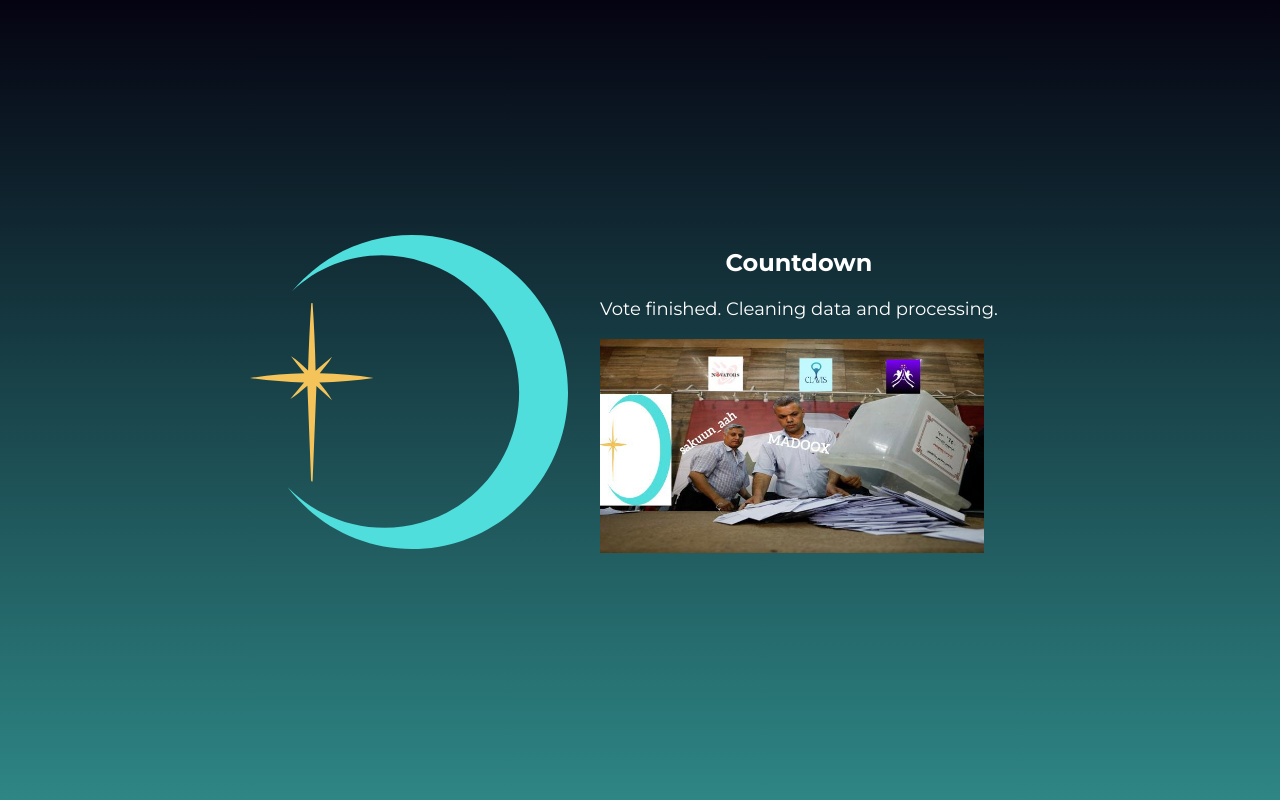
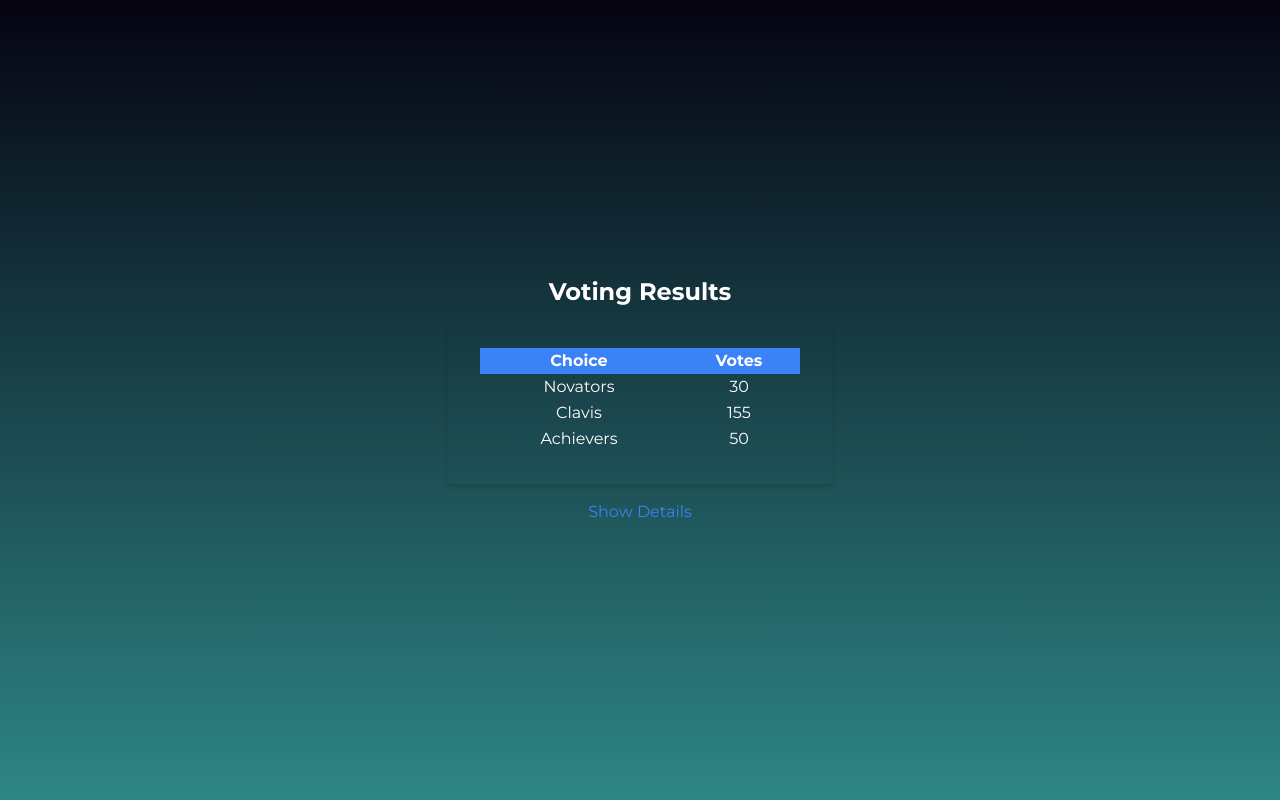
Before and after one commit to amineaith3/votingPlatformV2, a Flask app: page /login in a window 1280 px wide. Run offline with Flask 3, Linux system fonts and the light colour scheme; parts of the project's set-up code (start-up, migrations or seed data) failed here and were passed over.

Commit message:
bdlna bzf tani, yarbi mayti7sh site, maintenance f shi chkel, poke:madoox

```diff
--- a/app.py
+++ b/app.py
@@ -145,7 +145,7 @@ def index():
     if checktime():
         return redirect(url_for('register'))
     else:
-        return render_template('countdown.html')
+        return redirect(url_for('login'))
 
 def load_students_data():
     students_data = []
@@ -245,7 +245,7 @@ def login():
 
         return render_template('login.html')
     else:
-        return render_template('countdown.html')
+        return render_template('results.html')
 
 @app.route('/vote/<email>', methods=['GET', 'POST'])
 @login_required
@@ -291,6 +291,10 @@ def logout():
     flash('You have been logged out.', 'success')
     return redirect(url_for('login'))
 
+@app.route('/results', methods=['GET'])
+def results():
+    return render_template('results.html')
+
 @app.route('/contact', methods=['GET', 'POST'])
 def contact():
     if checktime():
--- a/static/dist/css/output.css
+++ b/static/dist/css/output.css
@@ -446,7 +446,7 @@ video {
 
 /* Make elements with the HTML hidden attribute stay hidden by default */
 
-[hidden] {
+.hidden {
   display: none;
 }
 
--- a/templates/countdown.html
+++ b/templates/countdown.html
@@ -1,20 +1,13 @@
 <!DOCTYPE html>
 <html lang="en">
 <head>
-    <meta charset="UTF-8" />
-    <meta name="viewport" content="width=device-width, initial-scale=1.0" />
-    <link
-      rel="stylesheet"
-      href="{{ url_for('static', filename='dist/css/output.css') }}"
-    />
-    <link
-      rel="icon"
-      type="image/x-icon"
-      href="{{ url_for('static', filename='images/logo.ico') }}"
-    />
+    <meta charset="UTF-8">
+    <meta name="viewport" content="width=device-width, initial-scale=1.0">
+    <link rel="stylesheet" href="{{ url_for('static', filename='dist/css/output.css') }}">
+    <link rel="icon" type="image/x-icon" href="{{ url_for('static', filename='images/logo.ico') }}">
     <title>Countdown</title>
 </head>
-  <body class="cdcont center">
+<body class="cdcont bg-gray-100 flex flex-col reg items-center justify-center min-h-screen p-5">
     <div class="count">
       <svg
       width="318"
@@ -34,73 +27,17 @@
       />
     </svg>
     <div class="cdtxt justify-center items-center center text-center">
-        <h1 class="text-2xl font-bold mb-4">Countdown</h1>
-        <p class="text-lg mb-4" id="message">
-          <!-- Message will be displayed here -->
-        </p>
-        <div id="countdown" class="text-4xl font-bold hidden">
-          <!-- Countdown timer will be displayed here -->
-        </div>
         <img
             id="endImage"
             src="{{ url_for('static', filename='images/endVote.jpg') }}"
             alt="Vote Ended"
-          class="hidden mx-auto my-4 w-full max-w-sm"
+            class="hidden mx-auto my-2 w-full max-w-sm"
         />
     </div>
-
-
-    <script>
-      // Set the important dates and times
-      const voteStartDate = new Date("August 10, 2024 21:00:00 GMT+0100").getTime();
-      const voteEndDate = new Date("August 12, 2024 09:00:00 GMT+0100").getTime();
-      const now = new Date().getTime();
-
-      // Get the message element and countdown element
-      const messageElement = document.getElementById("message");
-      const countdownElement = document.getElementById("countdown");
-      const endImage = document.getElementById("endImage");
-
-      // Function to update the countdown
-      const updateCountdown = (endDate, redirectUrl) => {
-        const x = setInterval(function () {
-          const now = new Date().getTime(); // Update the current time
-          const distance = endDate - now;
-
-          // Time calculations for days, hours, minutes, and seconds
-          const days = Math.floor(distance / (1000 * 60 * 60 * 24));
-          const hours = Math.floor((distance % (1000 * 60 * 60 * 24)) / (1000 * 60 * 60));
-          const minutes = Math.floor((distance % (1000 * 60 * 60)) / (1000 * 60));
-          const seconds = Math.floor((distance % (1000 * 60)) / 1000);
-
-          // If the countdown is over, redirect to the specified URL
-          if (distance < 0) {
-            clearInterval(x);
-            window.location.href = redirectUrl;
-          } else {
-            // Display the result in the countdown element
-            countdownElement.innerHTML = `${days}d ${hours}h ${minutes}m ${seconds}s `;
-          }
-        }, 1000);
-      };
-
-      // Check the current time and display the appropriate message
-      if (now < voteStartDate) {
-        messageElement.innerHTML = "Vote didn't start yet.";
-        countdownElement.classList.remove("hidden");
-        updateCountdown(voteStartDate, "{{ url_for('register') }}");
-      } else if (now >= voteStartDate && now < voteEndDate) {
-        countdownElement.classList.remove("hidden");
-        messageElement.innerHTML = "Vote in progress!";
-        updateCountdown(voteEndDate, "{{ url_for('register') }}");
-      }else {
-        messageElement.innerHTML = "Vote finished. Cleaning data and processing.";
-        countdownElement.classList.add("hidden"); // Hide the countdown
-        const endImage = document.getElementById("endImage");
-        endImage.classList.remove("hidden"); // Show the image
-      }
-    </script>
+</div>
+<a href="{{ url_for('results') }}" class="bg-blue-500 hover:bg-blue-700 text-white mb-4 font-bold py-2 px-4 rounded">Check Results</a>
+<footer class="mt-4 contact">
+  <a href="{{ url_for('contact') }}" class="">Contact Us</a>
+</footer>
 </body>
-  <footer class="mt-4 contact">
-  </footer>
 </html>
--- a/templates/results.html
+++ b/templates/results.html
@@ -1,32 +1,73 @@
 <!DOCTYPE html>
 <html lang="en">
 <head>
-    <meta charset="UTF-8">
-    <meta name="viewport" content="width=device-width, initial-scale=1.0">
-    <title>Results</title>
-    <link rel="stylesheet" href="{{ url_for('static', filename='dist/css/output.css') }}">
-    <link rel="icon" type="image/x-icon" href="{{ url_for('static', filename='images/logo.ico') }}">
+    <meta charset="UTF-8" />
+    <meta name="viewport" content="width=device-width, initial-scale=1.0" />
+    <title>Final Results</title>
+    <link rel="stylesheet" href="{{ url_for('static', filename='dist/css/output.css') }}" />
+    <link rel="icon" type="image/x-icon" href="{{ url_for('static', filename='images/logo.ico') }}" />
 </head>
-<body class="bg-gray-100 flex flex-col items-center justify-center min-h-screen p-5">
-    <div class="max-w-md mx-auto">
-        <h1 class="text-4xl font-bold text-center mb-4">Voting Results</h1>
-        <table class="min-w-full border border-gray-300">
+<body class="cdcont bg-gray-100 flex flex-col reg items-center justify-center min-h-screen p-5">
+    <!-- Ad Container -->
+    <div class="ad-container mb-4">
+      <script async src="https://pagead2.googlesyndication.com/pagead/js/adsbygoogle.js?client=ca-pub-3409852641357503" crossorigin="anonymous"></script>
+      <ins class="adsbygoogle" style="display: block" data-ad-client="ca-pub-3409852641357503" data-ad-slot="1667424826" data-ad-format="auto"></ins>
+      <script>
+        (adsbygoogle = window.adsbygoogle || []).push({});
+      </script>
+    </div>
+
+    <h1 class="text-2xl font-bold mb-4 text-green-600">Voting Results</h1>
+    <div class="shadow-md rounded px-8 pt-6 pb-8 mb-4 w-full max-w-sm">
+      <table class="w-full table-auto border-collapse">
         <thead>
-                <tr class="bg-gray-200">
-                    <th class="border border-gray-300 px-4 py-2">Choice</th>
-                    <th class="border border-gray-300 px-4 py-2">Votes</th>
+          <tr class="bg-blue-500 text-white">
+            <th class="p-4 text-center font-semibold">Choice</th>
+            <th class="p-4 text-center font-semibold">Votes</th>
           </tr>
         </thead>
         <tbody>
-                {% for choice, count in results.items() %}
           <tr class="hover:bg-gray-100">
-                    <td class="border border-gray-300 px-4 py-2">{{ choice }}</td>
-                    <td class="border border-gray-300 px-4 py-2">{{ count }}</td>
+            <td class="p-4 text-center border-b border-gray-300">Novators</td>
+            <td class="p-4 text-center border-b border-gray-300">30</td>
           </tr>
-                {% endfor %}
+          <tr class="hover:bg-gray-100">
+            <td class="p-4 text-center border-b border-gray-300">Clavis</td>
+            <td class="p-4 text-center border-b border-gray-300">155</td>
+          </tr>
+          <tr class="hover:bg-gray-100">
+            <td class="p-4 text-center border-b border-gray-300">Achievers</td>
+            <td class="p-4 text-center border-b border-gray-300">50</td>
+          </tr>
         </tbody>
       </table>
-        <a href="{{ url_for('logout') }}" class="text-blue-500 hover:text-blue-800 mt-4 inline-block">Log Out</a>
     </div>
+
+    <!-- See Details Button and Images -->
+    <div class="text-center">
+      <button id="toggleDetails" class="text-blue-500 hover:text-blue-800 mb-4">Show Details</button>
+      <img id="detailsImage1" src="{{ url_for('static', filename='images/moreDetails.png') }}" alt="Details" class="hidden mb-10 mx-auto my-4 w-full max-w-sm" />
+      <img id="detailsImage2" src="{{ url_for('static', filename='images/finalvotes.png') }}" alt="Details" class="hidden mx-auto my-4 w-full max-w-sm" />
+    </div>
+
+    <script>
+      document.addEventListener('DOMContentLoaded', function() {
+        const toggleButton = document.getElementById('toggleDetails');
+        toggleButton.addEventListener('click', function() {
+          const detailsImage1 = document.getElementById('detailsImage1');
+          const detailsImage2 = document.getElementById('detailsImage2');
+
+          if (detailsImage1.classList.contains('hidden')) {
+            detailsImage1.classList.remove('hidden');
+            detailsImage2.classList.remove('hidden');
+            toggleButton.textContent = 'Show Less';
+          } else {
+            detailsImage1.classList.add('hidden');
+            detailsImage2.classList.add('hidden');
+            toggleButton.textContent = 'Show Details';
+          }
+        });
+      });
+    </script>
   </body>
 </html>
```
Also changed, not shown: static/images/finalvotes.png (added), static/images/moreDetails.png (added). Lines whose indentation alone changed are shown as unchanged.
